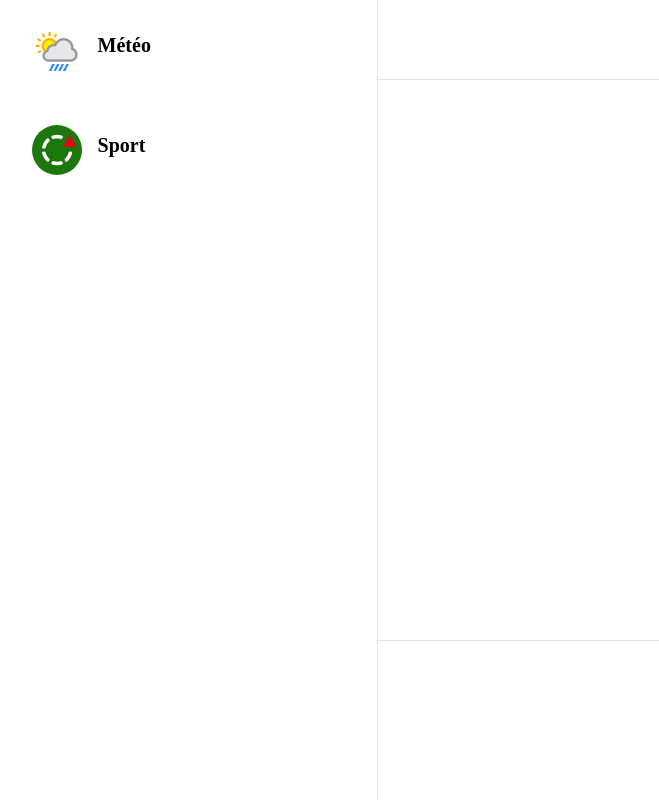
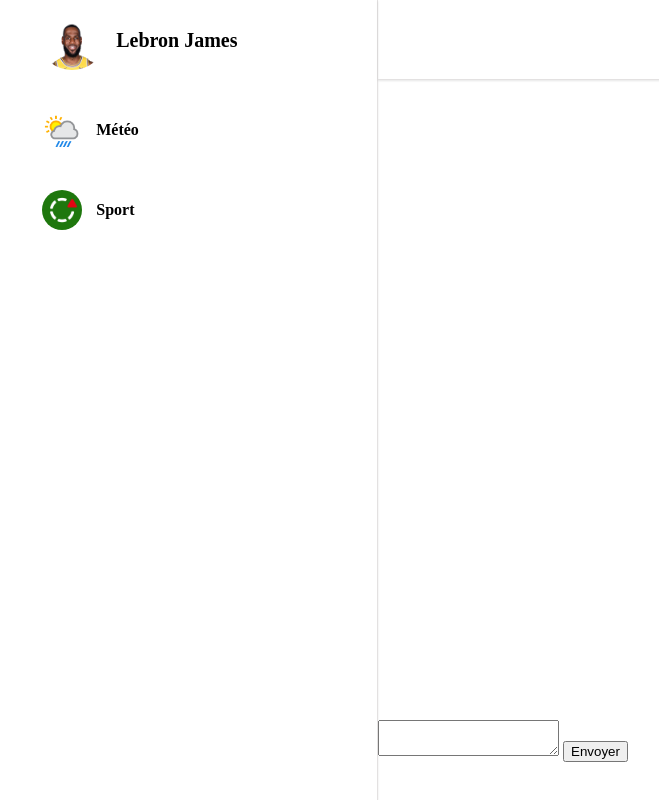
Before and after one commit to Yowks/chatbot-project-mds, a website built with webpack: page src/index.html in a window 1280 px wide. Shown: the whole page, without its empty margins (6-665 px from the left). Built offline with nearby package versions, Linux system fonts and the light colour scheme.

Commit message:
:Add My User informations

```diff
--- a/src/data.json
+++ b/src/data.json
@@ -1,14 +1,21 @@
 {
+    "me":[
+        {
+            "name": "Lebron James",
+            "id_user": "1",
+            "name_photo_user": "lebron.png"
+        }
+    ],
     "users": [
         {
             "name": "Météo",
-            "id_user": "1",
-            "name_photo_user":"1.png"
+            "id_user": "2",
+            "name_photo_user": "meteo.png"
         },
         {
             "name": "Sport",
-            "id_user": "2",
-            "name_photo_user":"2.jpg"
+            "id_user": "3",
+            "name_photo_user": "sport.jpg"
         }
     ]
 }
--- a/src/index.html
+++ b/src/index.html
@@ -1,4 +1,4 @@
-<html lang="en">
+<html lang="fr">
 <head>
     <meta charset="UTF-8">
     <meta name="viewport" content="width=device-width, initial-scale=1.0">
@@ -9,7 +9,9 @@
     <div id="app">
         <div id="main">
             <div id="left">
+                <div id="personnal">
 
+                </div>
             </div>
             <div id="right">
                 <div id="menu">
@@ -19,7 +21,10 @@
 
                 </div>
                 <div id="message">
-
+                    <form id="messageForm">
+                        <textarea id="messageArea" name="message"></textarea>
+                        <input type="submit" name="send" value="Envoyer">
+                    </form>
                 </div>
             </div>
         </div>
--- a/src/index.js
+++ b/src/index.js
@@ -27,6 +27,29 @@
     divUserInfoName.appendChild(nameCreate);
     left.appendChild(divUser);
   }
+
+  personnal(data) {
+    this.data = data;
+    const personnal = document.querySelector('#personnal');
+    const divUserPhoto = document.createElement('div');
+    const imgUserPhoto = document.createElement('img');
+    const divUserInfo = document.createElement('div');
+    const divUserInfoName = document.createElement('h2');
+    const name = 'name';
+    const img = 'name_photo_user';
+    const src = 'src/img/';
+    const nameCreate = document.createTextNode(this.data.me[0][name]);
+    const imgValue = this.data.me[0][img];
+    personnal.setAttribute('class', 'user');
+    divUserPhoto.setAttribute('class', 'userPhoto');
+    imgUserPhoto.setAttribute('src', `${src}${imgValue}`);
+    divUserInfo.setAttribute('class', 'userInfo');
+    personnal.appendChild(divUserPhoto);
+    personnal.appendChild(divUserInfo);
+    divUserPhoto.appendChild(imgUserPhoto);
+    divUserInfo.appendChild(divUserInfoName);
+    divUserInfoName.appendChild(nameCreate);
+  }
 }
 
 function init() {
@@ -35,6 +58,7 @@
   for (let i = 0; i < mydata.users.length; i += 1) {
     users.usersDisplay(mydata, i);
   }
+  users.personnal(mydata);
 }
 
 init();
--- a/src/index.scss
+++ b/src/index.scss
@@ -52,12 +52,41 @@
   min-height: 100vh;
   float: left;
   border-right: 1px solid #e3e1e1;
+  box-shadow: 0 1px 2px 0 rgba(0, 0, 0, .10);
+}
+
+#personnal {
+  height: 80px;
+  width: 75%;
+  padding: 5px 12.5%;
+}
+
+.userPhoto {
+  float: left;
+  border-radius: 50%;
+  overflow: hidden;
+  margin: 15px 5% 0 0;
+}
+
+.userPhoto img{
+  width: 60px;
+  height: 50px;
+}
+
+.userInfo {
+  float: left;
+}
+
+.userInfo h2 {
+  font-size: 20px;
+  line-height: 70px;
+  font-weight: none;
 }
 
 .eachUser {
-  height: 80px;
-  width: 80%;
-  padding: 10px 10%;
+  height: 70px;
+  width: 75%;
+  padding: 5px 12.5%;
 }
 
 .eachUserPhoto{
@@ -68,8 +97,8 @@
 }
 
 .eachUserPhoto img{
-  width: 50px;
-  height: 50px;
+  width: 40px;
+  height: 40px;
 }
 
 .eachUserInfo {
@@ -77,8 +106,9 @@
 }
 
 .eachUserInfo h2 {
-  font-size: 20px;
+  font-size: 16px;
   line-height: 70px;
+  font-weight: none;
 }
 
 /********* Right Block *********/
@@ -89,15 +119,15 @@
 }
 
 #menu {
-  height: 10%;
+  min-height: 10%;
   border-bottom: 1px solid #e3e1e1;
+  box-shadow: 0 1px 2px 0 rgba(0, 0, 0, .10);
 }
 
 #chat {
-  height: 70%;
+  height: 80%;
 }
 
 #message{
-  min-height: 20%;
-  border-top: 1px solid #e3e1e1;
+  min-height: 10%;
 }
```
Also changed, not shown: src/img/lebron.png (added), src/img/meteo.png (renamed from src/img/1.png), src/img/sport.jpg (renamed from src/img/2.jpg).
